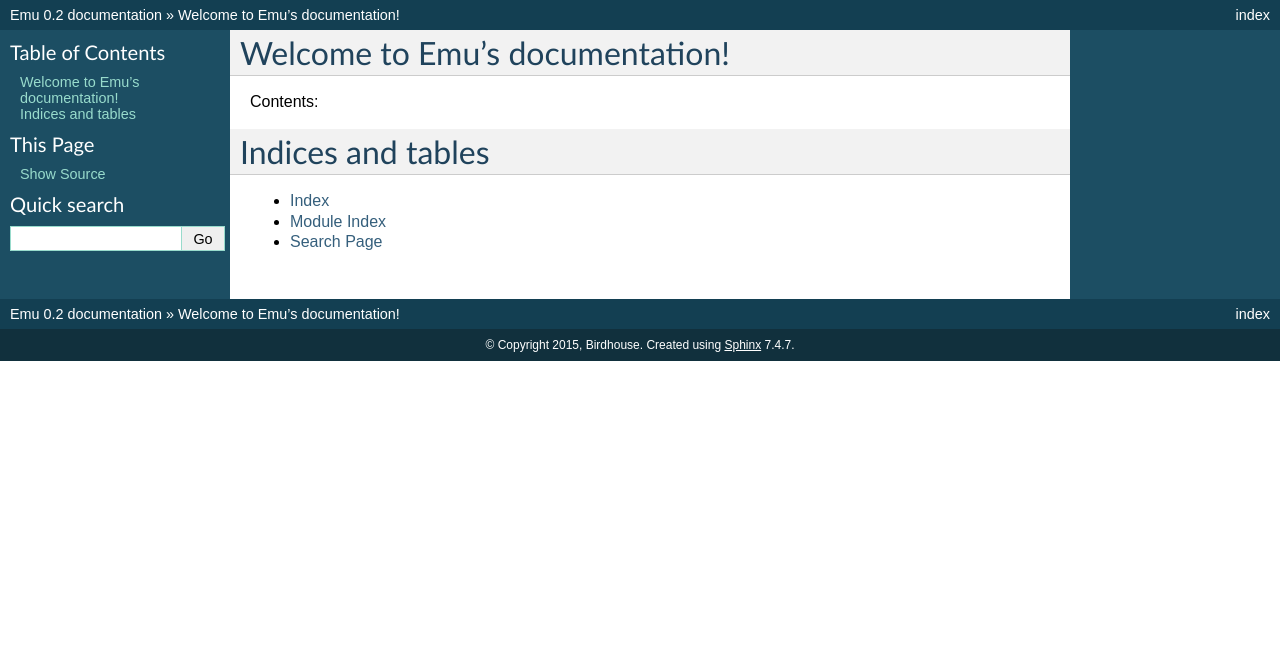
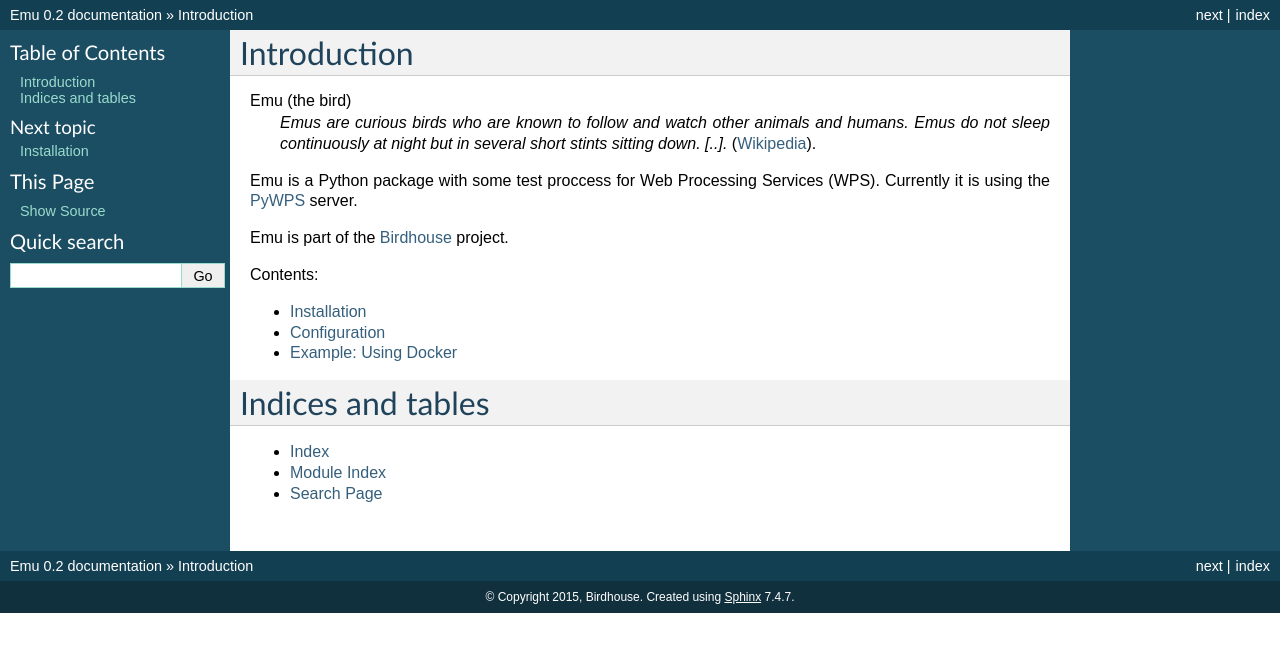
Before and after one commit to bird-house/emu, a Sphinx documentation site: the page built from docs/source/index.rst, in a window 1280 px wide. Shown: the top 652 px of the page. Built offline with Sphinx 7.4.7, drawn with Linux system fonts in a browser that asks for light colours.

Commit message:
moved docs to sphinx

```diff
--- a/docs/source/index.rst
+++ b/docs/source/index.rst
@@ -3,13 +3,29 @@
    You can adapt this file completely to your liking, but it should at least
    contain the root `toctree` directive.
 
-Welcome to Emu's documentation!
-===============================
+.. _introduction:
+
+.. _`Birdhouse`: http://bird-house.github.io/
+
+Introduction
+============
+
+Emu (the bird)
+  *Emus are curious birds who are known to follow and watch other animals and humans. Emus do not sleep continuously at night but in several short stints sitting down. [..].* (`Wikipedia <https://en.wikipedia.org/wiki/Emu>`_).
+
+Emu is a Python package with some test proccess for  Web Processing Services (WPS). Currently it is using the `PyWPS <https://github.com/geopython/PyWPS>`_ server.
+
+Emu is part of the `Birdhouse`_ project.
+
 
 Contents:
 
 .. toctree::
    :maxdepth: 2
+
+   installation
+   configuration
+   tutorial
 
 
 
```
Also changed, not shown: README.rst (+1 -114 lines), docs/source/configuration.rst (added, +18 -0 lines), docs/source/installation.rst (added, +36 -0 lines), docs/source/tutorial.rst (added, +49 -0 lines).
